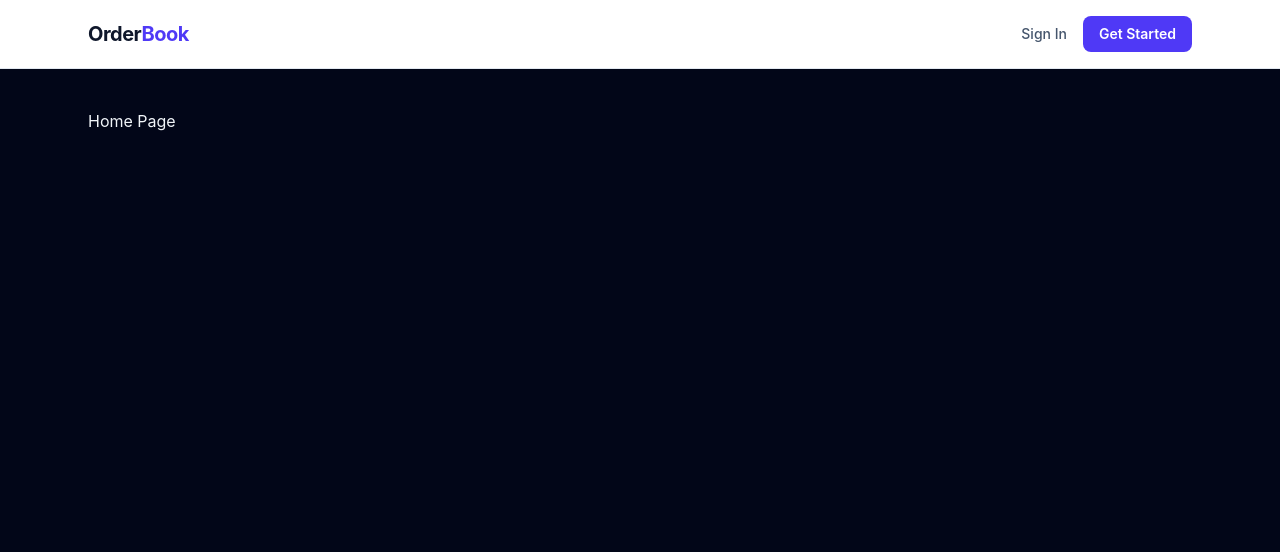
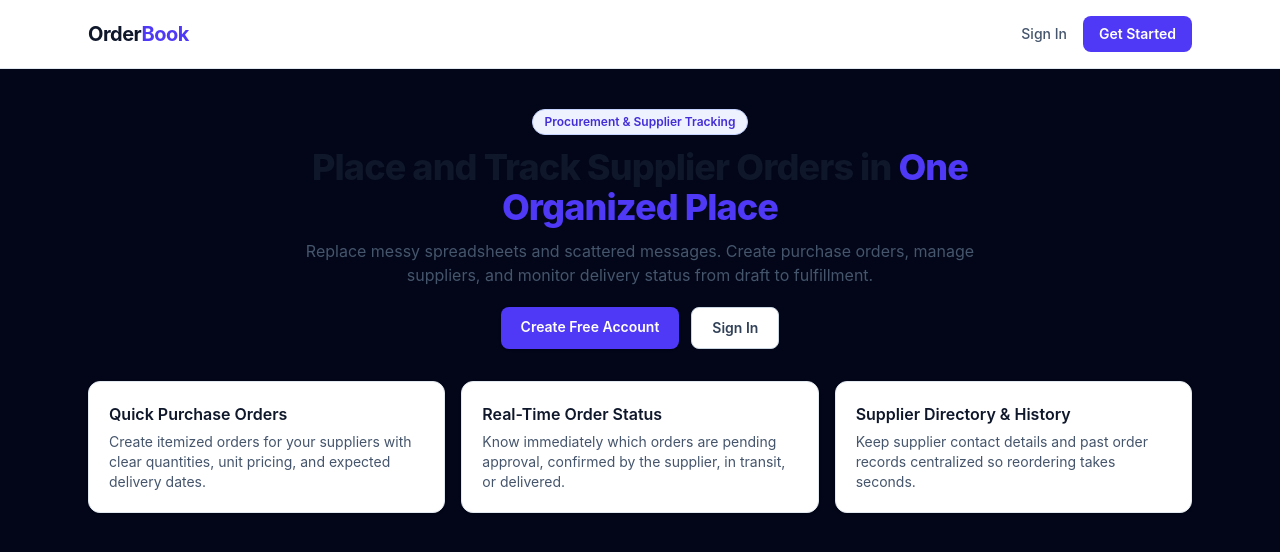
Before and after one commit to vicky4421/OrderBook, a React (Vite) app in the folder client/: page / in a window 1280 px wide. Shown: the top 552 px of the page. Built offline with nearby package versions, Linux system fonts and the light colour scheme.

Commit message:
feat: enhance HomePage with structured layout and navigation links

```diff
--- a/client/src/components/pages/HomePage.tsx
+++ b/client/src/components/pages/HomePage.tsx
@@ -1,8 +1,71 @@
+import { Link } from "react-router-dom";
 
-function HomePage() {
+export default function HomePage() {
     return (
-        <h1>Home Page</h1>
-    )
+        <div className="flex flex-col gap-8">
+            {/* Hero Section */}
+            <section className="mx-auto flex max-w-2xl flex-col items-center text-center">
+                <span className="mb-3 rounded-full border border-indigo-200 bg-indigo-50 px-3 py-1 text-xs font-semibold text-indigo-700">
+                    Procurement & Supplier Tracking
+                </span>
+                <h1 className="text-3xl font-extrabold tracking-tight text-slate-900 sm:text-4xl">
+                    Place and Track Supplier Orders in{" "}
+                    <span className="text-indigo-600">One Organized Place</span>
+                </h1>
+                <p className="mt-3 text-sm text-slate-600 sm:text-base">
+                    Replace messy spreadsheets and scattered messages. Create purchase
+                    orders, manage suppliers, and monitor delivery status from draft to
+                    fulfillment.
+                </p>
+
+                <div className="mt-5 flex flex-wrap justify-center gap-3">
+                    <Link
+                        to="/register"
+                        className="rounded-lg bg-indigo-600 px-5 py-2.5 text-sm font-semibold text-white shadow-sm transition hover:bg-indigo-500"
+                    >
+                        Create Free Account
+                    </Link>
+                    <Link
+                        to="/login"
+                        className="rounded-lg border border-slate-300 bg-white px-5 py-2.5 text-sm font-semibold text-slate-700 transition hover:bg-slate-100"
+                    >
+                        Sign In
+                    </Link>
+                </div>
+            </section>
+
+            {/* 3-Column Feature Cards */}
+            <section className="grid grid-cols-1 gap-4 md:grid-cols-3">
+                <div className="rounded-xl border border-slate-200 bg-white p-5 shadow-sm">
+                    <h3 className="text-base font-semibold text-slate-900">
+                        Quick Purchase Orders
+                    </h3>
+                    <p className="mt-1.5 text-sm text-slate-600">
+                        Create itemized orders for your suppliers with clear quantities,
+                        unit pricing, and expected delivery dates.
+                    </p>
+                </div>
+
+                <div className="rounded-xl border border-slate-200 bg-white p-5 shadow-sm">
+                    <h3 className="text-base font-semibold text-slate-900">
+                        Real-Time Order Status
+                    </h3>
+                    <p className="mt-1.5 text-sm text-slate-600">
+                        Know immediately which orders are pending approval, confirmed by the
+                        supplier, in transit, or delivered.
+                    </p>
+                </div>
+
+                <div className="rounded-xl border border-slate-200 bg-white p-5 shadow-sm">
+                    <h3 className="text-base font-semibold text-slate-900">
+                        Supplier Directory & History
+                    </h3>
+                    <p className="mt-1.5 text-sm text-slate-600">
+                        Keep supplier contact details and past order records centralized so
+                        reordering takes seconds.
+                    </p>
+                </div>
+            </section>
+        </div>
+    );
 }
-
-export default HomePage
```
